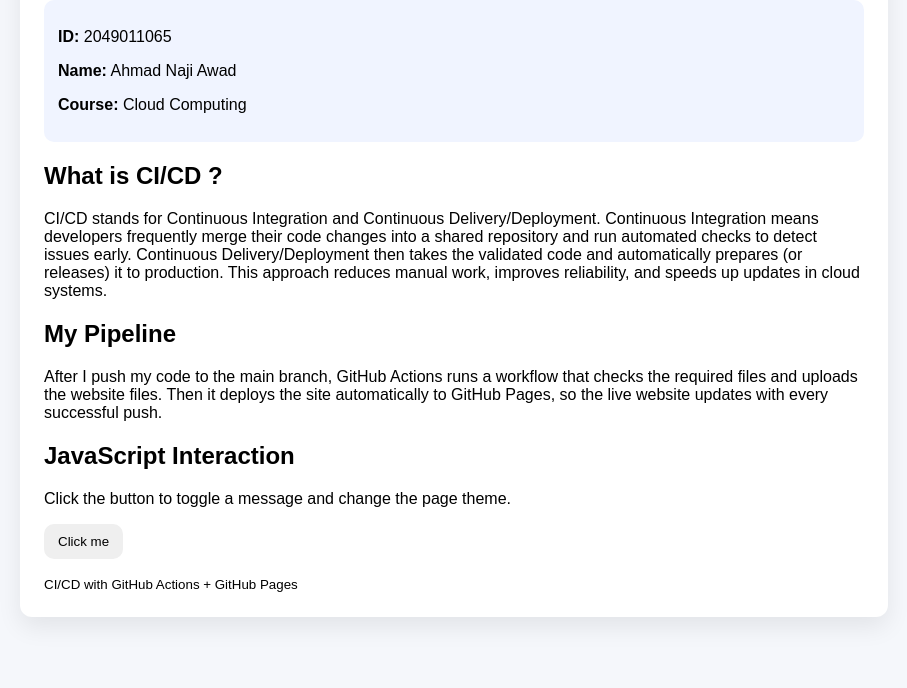
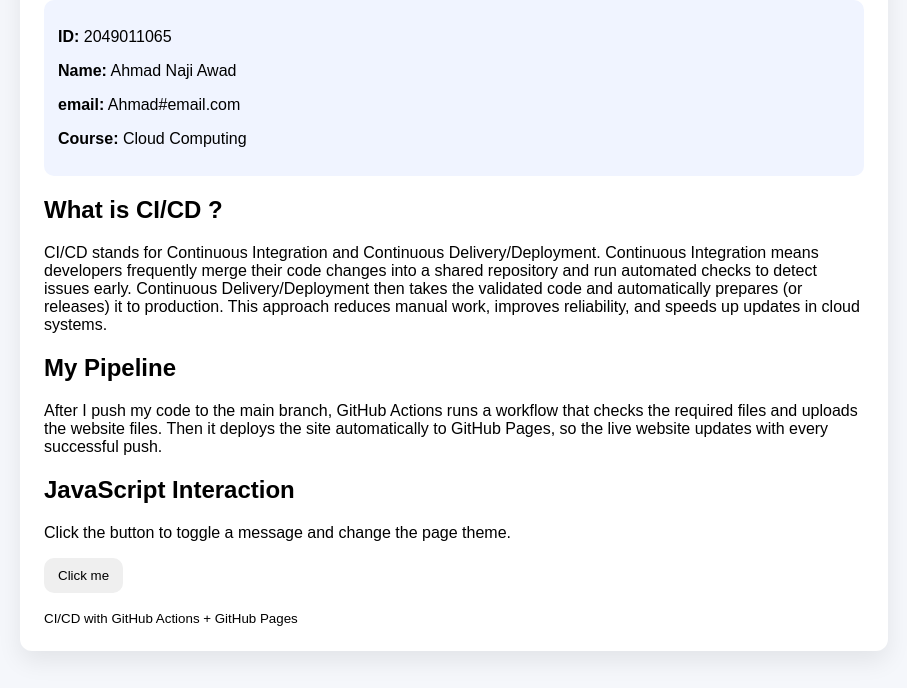
Before and after one commit to AhmadNajy/cloud-beginner-cicd-pages-AhmadNajiAwad, a plain HTML site: page index.html in a window 1280 px wide. Shown: the part 112-800 px from the top of the page, without its empty margins (186-1093 px from the left). Drawn offline with Linux system fonts and the light colour scheme.

Commit message:
new commit

```diff
--- a/index.html
+++ b/index.html
@@ -11,8 +11,9 @@
     <h1>My Cloud CI/CD Site</h1>
 
     <div class="info">
-       <p><b>ID:</b> 2049011065</p>
+      <p><b>ID:</b> 2049011065</p>
       <p><b>Name:</b> Ahmad Naji Awad</p>
+      <p><b>email:</b> Ahmad#email.com</p>
       <p><b>Course:</b> Cloud Computing</p>
     </div>
 
```
